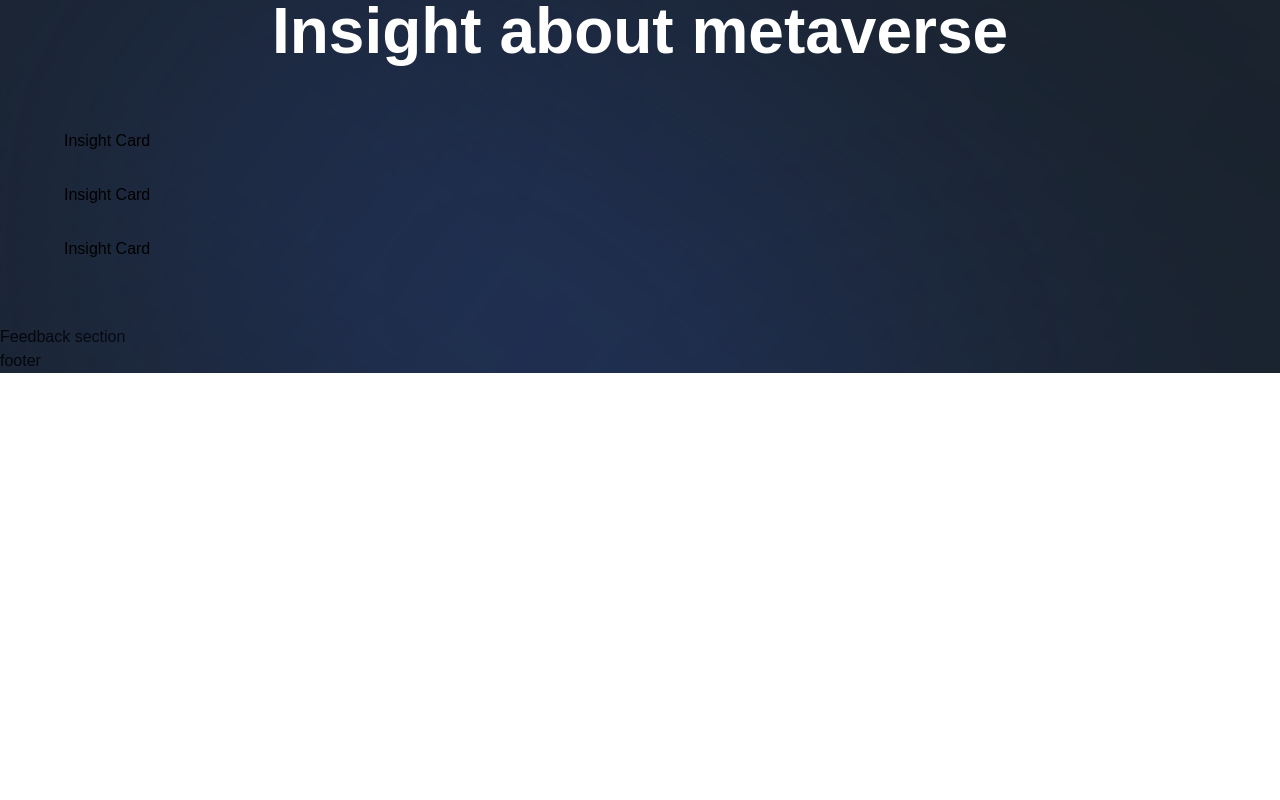
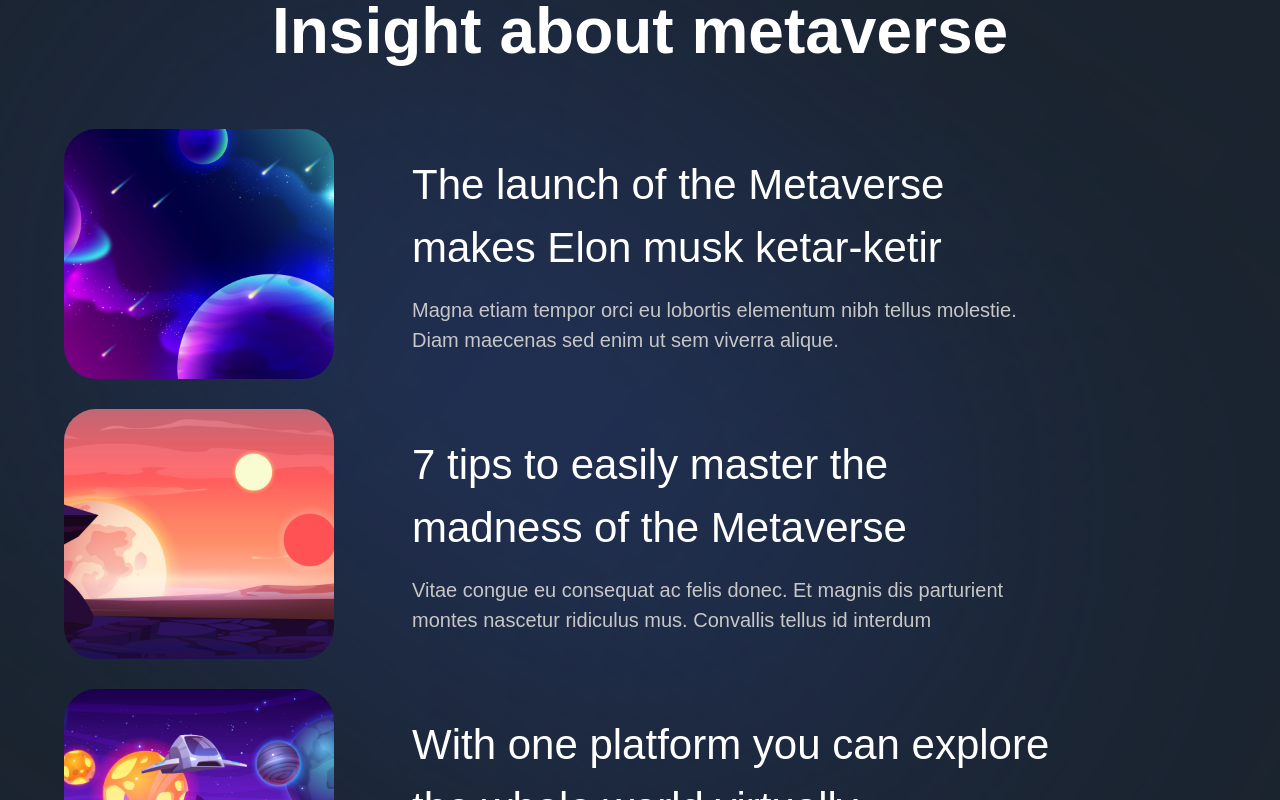
Before and after one commit to graceupongraceemi/nextjs-13-website, a Next.js app: page / in a window 1280 px wide. Shown: the part 5220-6020 px from the top of the page. Before the commit the page ends 5593 px from the top, so only its background shows below. Built offline with nearby package versions, Linux system fonts and the light colour scheme; a web font is replaced by a local one.

Commit message:
In InsightCard.jsx of components, in motion div, image and title and subtitle divs added by destructured props of imgUrl, title, subtitle, index

```diff
--- a/components/InsightCard.jsx
+++ b/components/InsightCard.jsx
@@ -1,9 +1,31 @@
 'use client';
 
-const InsightCard = () => (
-  <div>
-    Insight Card
-  </div>
+import { motion } from 'framer-motion';
+
+import { fadeIn } from '../utils/motion';
+
+const InsightCard = ({ imgUrl, title, subtitle, index }) => (
+  <motion.div
+    variants={fadeIn('up', 'spring', index * 0.5, 1)}
+    className='flex md:flex-row flex-col gap-4'
+  >
+    <img
+      src={imgUrl}
+      alt='planet-01'
+      className='md:w-[270px] w-full h-[250px]
+      rounded-[32px] object-cover'
+    />
+    <div className='w-full flex justify-between items-center'>
+      <div className='flex-1 md:ml-[62px] flex flex-col max-w-[650px]'>
+        <h4 className='font-normal lg:text-[42px] text-[26px] text-white'>
+          {title}
+        </h4>
+        <p className='mt-[16px] font-normal lg:text-[20px] text-[14px] text-secondary-white'>
+          {subtitle}
+        </p>
+      </div>
+    </div>
+  </motion.div>
 );
 
 export default InsightCard;
```
